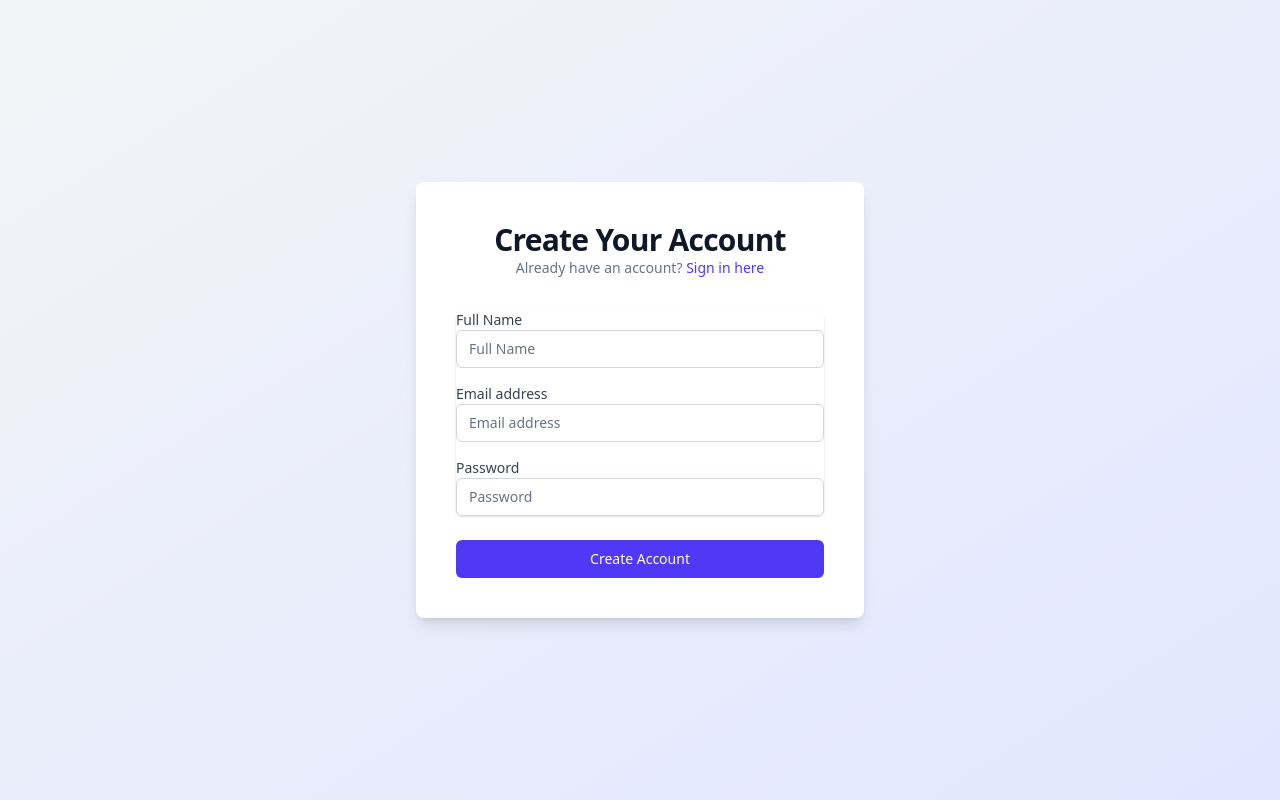
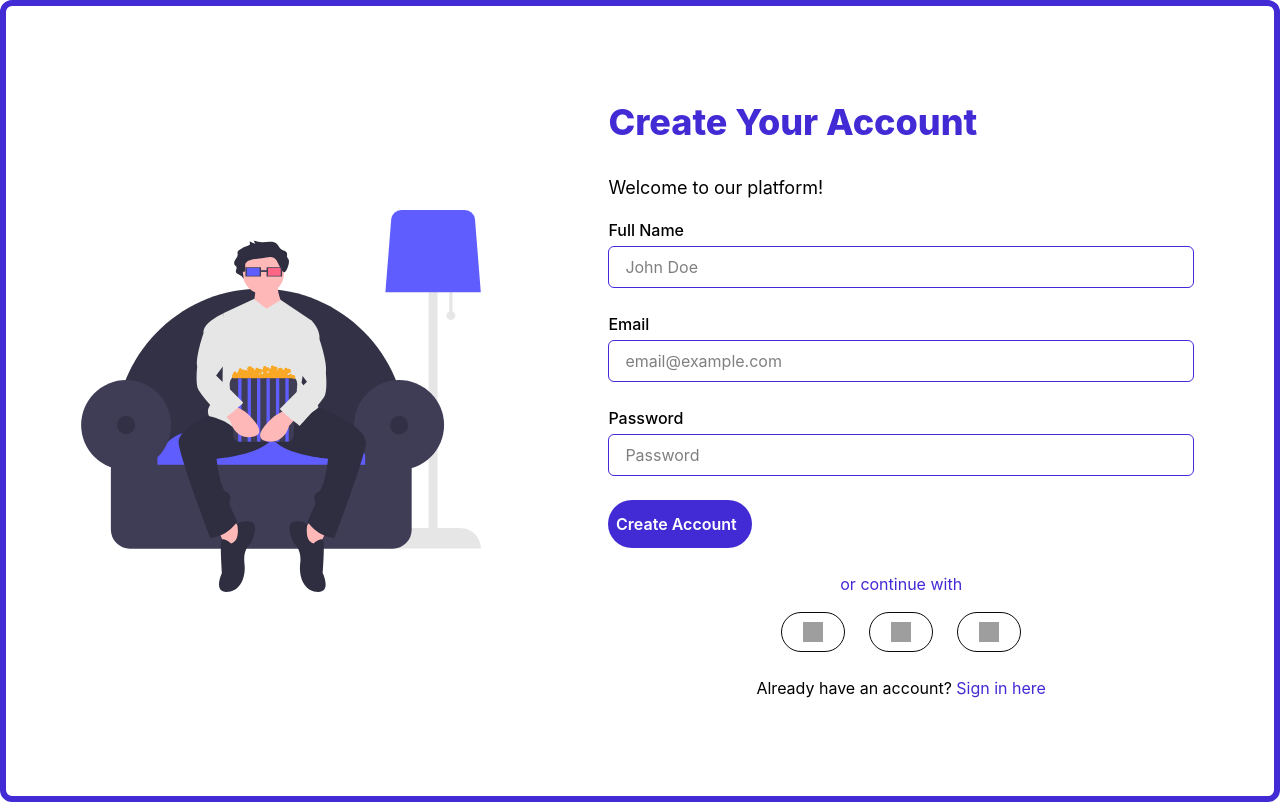
Before and after one commit to nichoherjunaaa/film-id-client, a React (Vite) app: page /sign-up in a window 1280 px wide. Built offline with nearby package versions, Linux system fonts and the light colour scheme; grey boxes are pictures that could not be loaded.

Commit message:
create sign up page

```diff
--- a/src/pages/Auth/SignInPage.jsx
+++ b/src/pages/Auth/SignInPage.jsx
@@ -1,5 +1,6 @@
 import React, { useState } from 'react';
 import Image from '../../assets/home-cinema.svg'
+import { Link } from 'react-router-dom';
 const SignInPage = () => {
     const [showPassword, setShowPassword] = useState(false);
     const togglePassword = () => setShowPassword(!showPassword);
@@ -78,7 +79,7 @@ const SignInPage = () => {
                     </div>
 
                     <p className="text-md text-center text-black">
-                        Don't have an account yet? <a href="#" className="text-primary hover:underline">Sign up for free</a>
+                        Don't have an account yet? <Link to="/sign-up" className="text-primary hover:underline">Sign up for free</Link>
                     </p>
                 </div>
 
--- a/src/pages/Auth/SignUpPage.jsx
+++ b/src/pages/Auth/SignUpPage.jsx
@@ -1,70 +1,101 @@
-import React from 'react';
+import React, { useState } from 'react';
+import Image from '../../assets/home-cinema.svg'
 import { Link } from 'react-router-dom';
 
 const SignUpPage = () => {
+  const [showPassword, setShowPassword] = useState(false);
+  const togglePassword = () => setShowPassword(!showPassword);
+
+  const handleSubmit = (e) => {
+    e.preventDefault();
+    // Tambahkan logic pendaftaran di sini
+  };
+
   return (
-    <div className="h-screen bg-gradient-to-br from-gray-100 to-indigo-100 flex items-center justify-center py-12 px-4 sm:px-6 lg:px-8">
-      <div className="max-w-md w-full space-y-8 bg-white shadow-lg rounded-lg p-10 overflow-hidden">
-        <div className="text-center">
-          <h2 className="text-3xl font-extrabold text-gray-900 tracking-tight">
-            Create Your Account
-          </h2>
-          <p className="text-sm text-gray-500">
-            Already have an account?{' '}
-            <Link to="/sign-in" className="text-indigo-600 hover:text-indigo-500">
-              Sign in here
-            </Link>
+    <div className="min-h-screen flex items-center justify-center bg-white font-['Inter']">
+      <div className="w-full max-w-7xl flex flex-col md:flex-row items-center md:items-stretch border-6 rounded-xl border-primary">
+        {/* Left Side Form */}
+        <div className="hidden md:flex md:w-2/5 justify-center items-center relative overflow-hidden ml-7">
+          <img
+            src={Image}
+            alt="3D illustration"
+            className="max-w-full max-h-full object-contain"
+            width="400"
+            height="400"
+          />
+        </div>
+        <div className="w-full md:w-3/5 px-8 md:px-20 py-12 md:py-24">
+          <h2 className="text-4xl font-extrabold text-primary mb-8">Create Your Account</h2>
+          <p className="text-lg text-black mb-4">Welcome to our platform!</p>
+
+          <form className="space-y-6" onSubmit={handleSubmit}>
+            <div>
+              <label htmlFor="name" className="block text-base font-medium text-black mb-1">Full Name</label>
+              <input
+                id="name"
+                type="text"
+                placeholder="John Doe"
+                className="w-full rounded-md border border-primary text-base text-black px-4 py-2 focus:outline-none"
+              />
+            </div>
+
+            <div>
+              <label htmlFor="email" className="block text-base font-medium text-black mb-1">Email</label>
+              <input
+                id="email"
+                type="email"
+                placeholder="email@example.com"
+                className="w-full rounded-md border border-primary text-base text-black px-4 py-2 focus:outline-none"
+              />
+            </div>
+
+            <div>
+              <label htmlFor="password" className="block text-base font-medium text-black mb-1">Password</label>
+              <div className="relative">
+                <input
+                  id="password"
+                  type={showPassword ? 'text' : 'password'}
+                  placeholder="Password"
+                  className="w-full rounded-md border border-primary text-base text-black px-4 py-2 pr-10 focus:outline-none"
+                />
+                <button
+                  type="button"
+                  onClick={togglePassword}
+                  aria-label="Toggle password visibility"
+                  className="absolute right-2 top-1/2 -translate-y-1/2 text-primary text-base focus:outline-none"
+                >
+                  <i className={`fas ${showPassword ? 'fa-eye' : 'fa-eye-slash'}`}></i>
+                </button>
+              </div>
+            </div>
+
+            <button
+              type="submit"
+              className="w-36 bg-primary text-white text-base font-semibold rounded-full py-3 flex items-center justify-center gap-2 hover:bg-accent transition"
+            >
+              Create Account <i className="fas fa-arrow-right" />
+            </button>
+          </form>
+
+          <p className="text-md text-primary text-center mt-6 mb-4">or continue with</p>
+          <div className="flex justify-center gap-6 mb-6">
+            <button aria-label="Continue with Google" className="w-16 h-10 border border-neutral rounded-full flex items-center justify-center transition cursor-pointer">
+              <img src="https://storage.googleapis.com/a1aa/image/f327ccdb-048b-4b98-876c-888a2b584074.jpg" alt="Google" className="w-5 h-5" />
+            </button>
+            <button aria-label="Continue with GitHub" className="w-16 h-10 border border-neutral rounded-full flex items-center justify-center transition cursor-pointer">
+              <img src="https://storage.googleapis.com/a1aa/image/c81f509a-d213-4ab8-f84f-e1b62185bf1a.jpg" alt="GitHub" className="w-5 h-5" />
+            </button>
+            <button aria-label="Continue with Facebook" className="w-16 h-10 border border-neutral rounded-full flex items-center justify-center transition cursor-pointer">
+              <img src="https://storage.googleapis.com/a1aa/image/cd0e70e8-f800-49d6-4c61-2c62a631c96e.jpg" alt="Facebook" className="w-5 h-5" />
+            </button>
+          </div>
+
+          <p className="text-md text-center text-black">
+            Already have an account? <Link to="/sign-in" className="text-primary hover:underline">Sign in here</Link>
           </p>
         </div>
-        <form className="mt-8 space-y-6" onSubmit={(e) => e.preventDefault()}>
-          <div className="rounded-md shadow-sm -space-y-px">
-            <div className="mb-4">
-              <label htmlFor="name" className="block text-sm font-medium text-gray-700">
-                Full Name
-              </label>
-              <input
-                id="name"
-                name="name"
-                type="text"
-                required
-                className="appearance-none rounded-md relative block w-full px-3 py-2 border border-gray-300 placeholder-gray-500 text-gray-900 focus:outline-none focus:ring-indigo-500 focus:border-indigo-500 focus:z-10 sm:text-sm"
-                placeholder="Full Name"
-              />
-            </div>
-            <div className="mb-4">
-              <label htmlFor="email-address" className="block text-sm font-medium text-gray-700">
-                Email address
-              </label>
-              <input
-                id="email-address"
-                name="email"
-                type="email"
-                required
-                className="appearance-none rounded-md relative block w-full px-3 py-2 border border-gray-300 placeholder-gray-500 text-gray-900 focus:outline-none focus:ring-indigo-500 focus:border-indigo-500 focus:z-10 sm:text-sm"
-                placeholder="Email address"
-              />
-            </div>
-            <div className="mb-4">
-              <label htmlFor="password" className="block text-sm font-medium text-gray-700">
-                Password
-              </label>
-              <input
-                id="password"
-                name="password"
-                type="password"
-                required
-                className="appearance-none rounded-md relative block w-full px-3 py-2 border border-gray-300 placeholder-gray-500 text-gray-900 focus:outline-none focus:ring-indigo-500 focus:border-indigo-500 focus:z-10 sm:text-sm"
-                placeholder="Password"
-              />
-            </div>
-          </div>
-          <button
-            type="submit"
-            className="group relative w-full flex justify-center py-2 px-4 border border-transparent text-sm font-medium rounded-md text-white bg-indigo-600 hover:bg-indigo-700 focus:outline-none focus:ring-2 focus:ring-offset-2 focus:ring-indigo-500"
-          >
-            Create Account
-          </button>
-        </form>
+
+        {/* Right Side Image */}
       </div>
     </div>
   );
```
